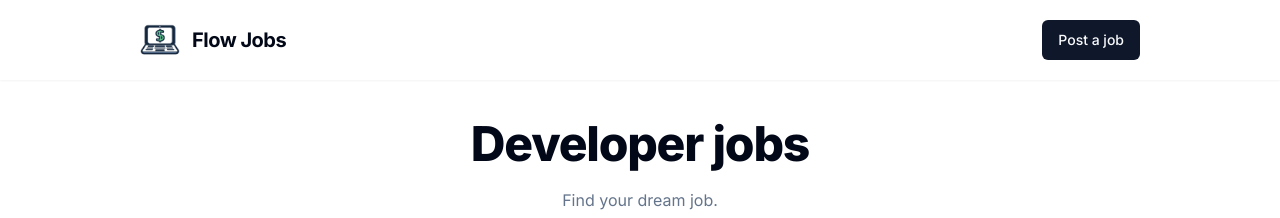
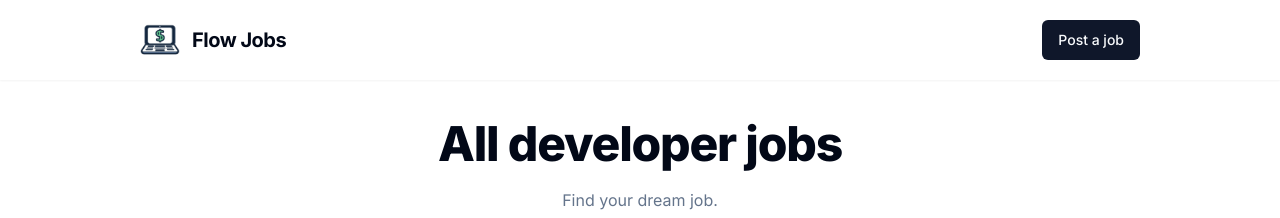
Before and after one commit to leeeyoo/nextjs-job-board, a Next.js app: page / in a window 1280 px wide. Shown: the top 218 px of the page. Built offline with nearby package versions, Linux system fonts and the light colour scheme; no server answers; the database is empty.

Commit message:
feat: metadata

```diff
--- a/src/app/layout.tsx
+++ b/src/app/layout.tsx
@@ -7,8 +7,11 @@ import Footer from "@/components/Footer";
 const inter = Inter({ subsets: ["latin"] });
 
 export const metadata: Metadata = {
-  title: "Create Next App",
-  description: "Generated by create next app",
+  title: {
+    default: "Flow Jobs",
+    template: "%s | Flow Jobs",
+  },
+  description: "Find your dream developer job.",
 };
 
 export default function RootLayout({
--- a/src/app/page.tsx
+++ b/src/app/page.tsx
@@ -4,6 +4,7 @@ import JobResults from "@/components/JobResults";
 import H1 from "@/components/ui/h1";
 import prisma from "@/lib/prisma";
 import { JobFilerValues } from "@/lib/validation";
+import { Metadata } from "next";
 
 interface PageProps {
   searchParams: {
@@ -11,6 +12,33 @@ interface PageProps {
     type?: string;
     location?: string;
     remote?: string;
+  };
+}
+
+function getTitle({ q, type, location, remote }: JobFilerValues) {
+  const titlePrefix = q
+    ? `${q} jobs`
+    : type
+      ? `${type} developer jobs`
+      : remote
+        ? "Remote developer jobs"
+        : "All developer jobs";
+
+  const titleSuffix = location ? ` in ${location}` : "";
+
+  return `${titlePrefix}${titleSuffix}`;
+}
+
+export function generateMetadata({
+  searchParams: { q, type, location, remote },
+}: PageProps): Metadata {
+  return {
+    title: `${getTitle({
+      q,
+      type,
+      location,
+      remote: remote === "true",
+    })} | Flow Jobs`,
   };
 }
 
@@ -27,7 +55,7 @@ export default async function Home({
   return (
     <main className="m-auto my-10 max-w-5xl space-y-10 px-3">
       <div className="space-y-5 text-center">
-        <H1>Developer jobs</H1>
+        <H1>{getTitle(filterValues)}</H1>
         <p className="text-muted-foreground">Find your dream job.</p>
       </div>
       <section className="flex flex-col gap-4 md:flex-row">
--- a/src/components/JobFilterSidebar.tsx
+++ b/src/components/JobFilterSidebar.tsx
@@ -44,7 +44,7 @@ export default async function JobFilterSidebar({
 
   return (
     <aside className="sticky top-0 h-fit rounded-lg border bg-background p-4 md:w-[260px]">
-      <form action={filterJobs}>
+      <form action={filterJobs} key={JSON.stringify(defaultValues)}>
         <div className="space-y-4">
           <div className="flex flex-col gap-2">
             <Label htmlFor="q">Search</Label>
```
